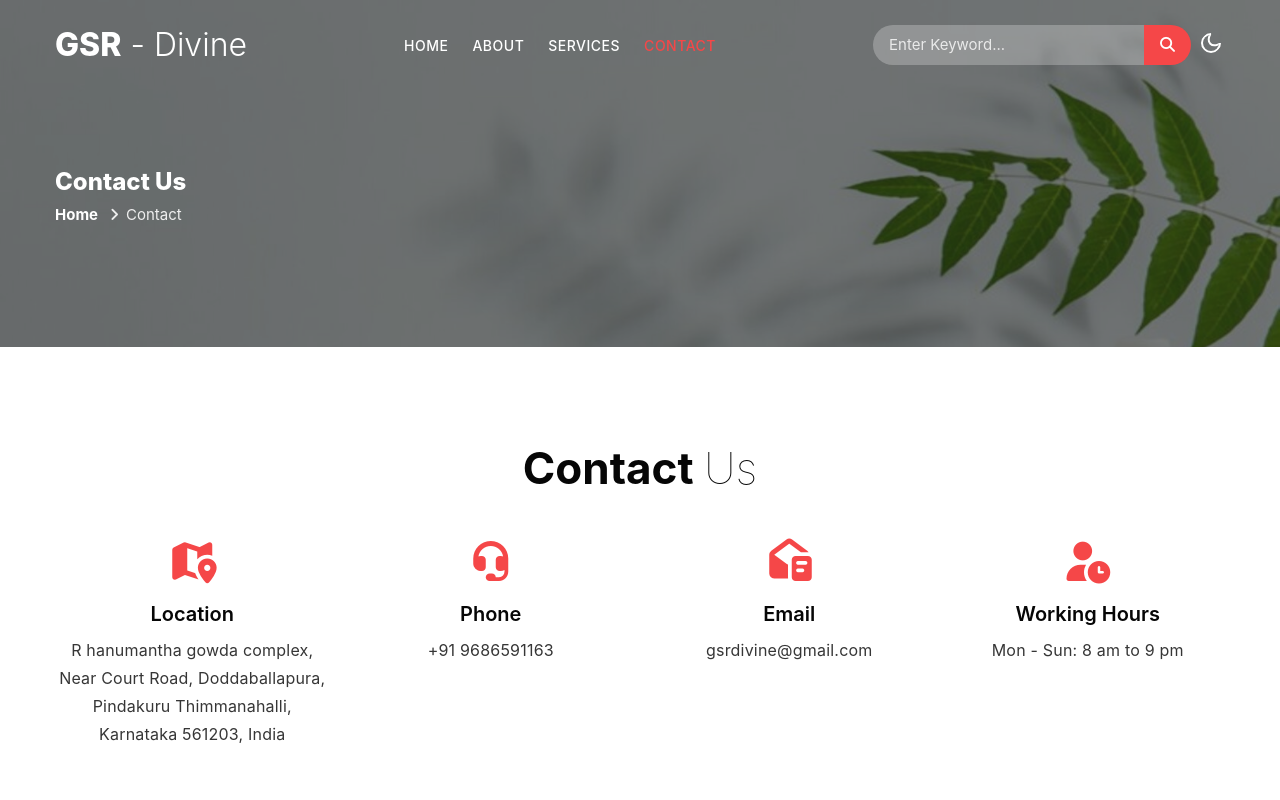
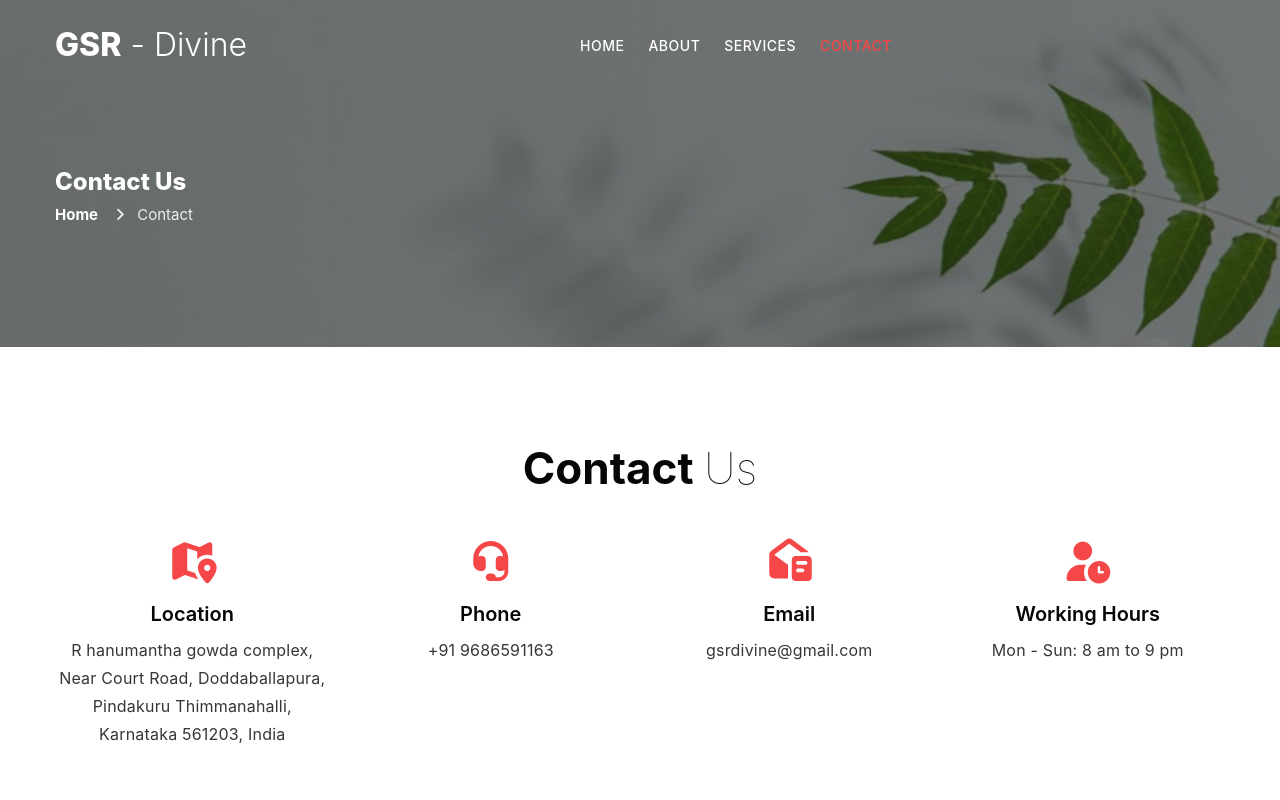
Before and after one commit to neethurajeev/gsrdivine, a plain HTML site: page contact.html in a window 1280 px wide. Shown: the top 800 px of the page. Drawn offline with nearby package versions, Linux system fonts and the light colour scheme; a script that the page names is missing.

Commit message:
Update contact.html

```diff
--- a/contact.html
+++ b/contact.html
@@ -12,6 +12,8 @@ Author URL: http://w3layouts.com
     <title>GSR Divine Unisex SPA and Saloon</title>
     <!-- Template CSS Style link -->
     <link rel="stylesheet" href="assets/css/style-starter.css">
+    <link rel="stylesheet" href="path/to/fontawesome/css/all.min.css">
+
 </head>
 
 <body>
@@ -43,27 +45,9 @@ Author URL: http://w3layouts.com
                             <a class="nav-link active" href="contact.html">Contact</a>
                         </li>
                     </ul>
-                    <form action="#error" method="GET" class="d-flex search-header">
-                        <input class="form-control" type="search" placeholder="Enter Keyword..." aria-label="Search"
-                            required>
-                        <button class="btn btn-style" type="submit"><i class="fas fa-search"></i></button>
-                    </form>
+
                 </div>
-                <!-- toggle switch for light and dark theme -->
-                <div class="cont-ser-position">
-                    <nav class="navigation">
-                        <div class="theme-switch-wrapper">
-                            <label class="theme-switch" for="checkbox">
-                                <input type="checkbox" id="checkbox">
-                                <div class="mode-container">
-                                    <i class="gg-sun"></i>
-                                    <i class="gg-moon"></i>
-                                </div>
-                            </label>
-                        </div>
-                    </nav>
-                </div>
-                <!-- //toggle switch for light and dark theme -->
+
             </nav>
         </div>
     </header>
@@ -230,7 +214,7 @@ Author URL: http://w3layouts.com
             </div>
             <div class="below-section text-center pt-4 mt-5">
                 <p class="copy-text">&copy; 2024 GSR Divine. All rights reserved. Design by <a
-                        href="https://w3layouts.com/" target="_blank"> Neethu Rajeev</a>
+                        href="https://neethurajeev.vercel.app/" target="_blank"> Neethu Rajeev</a>
                 </p>
             </div>
         </div>
@@ -239,9 +223,7 @@ Author URL: http://w3layouts.com
 
     <!-- Js scripts -->
     <!-- move top -->
-    <button onclick="topFunction()" id="movetop" title="Go to top">
-        <span class="fas fa-level-up-alt" aria-hidden="true"></span>
-    </button>
+
     <script>
         // When the user scrolls down 20px from the top of the document, show the button
         window.onscroll = function () {
```
